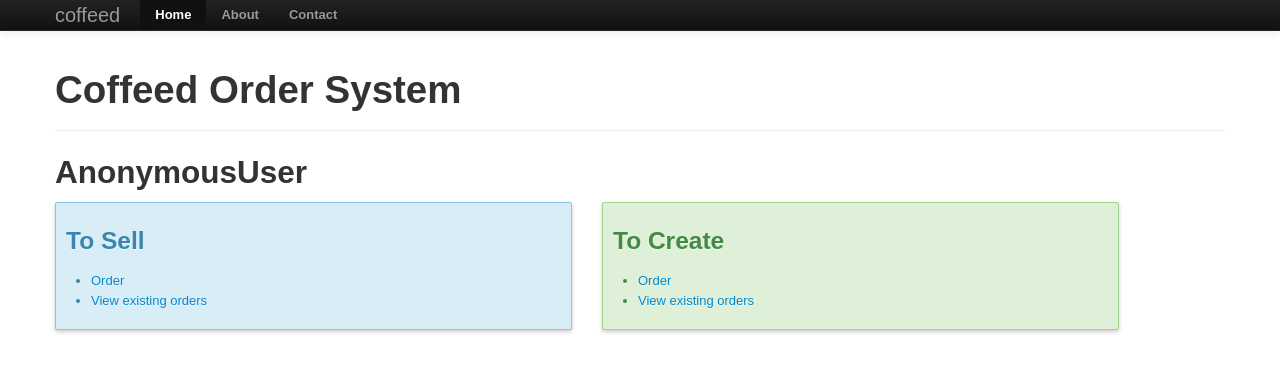
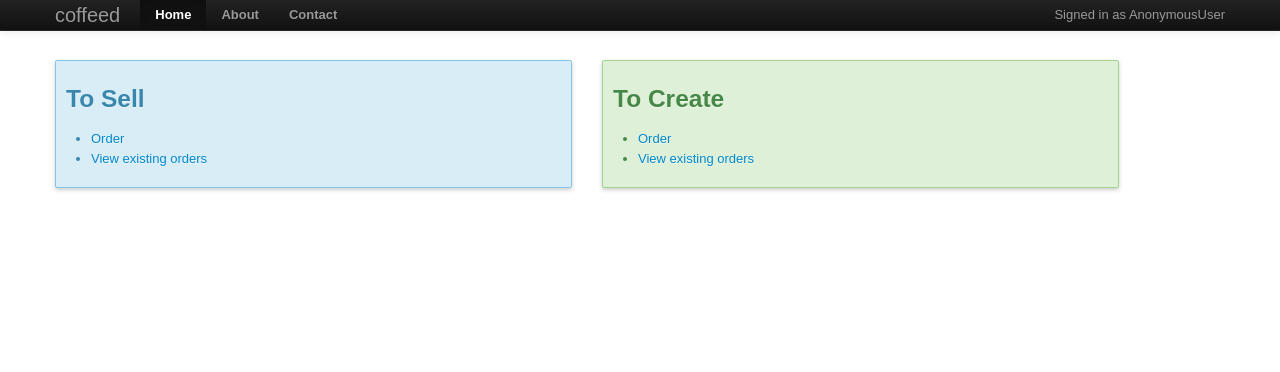
Before and after one commit to sahat/coffeed-django, a Django app: page / in a window 1280 px wide. Shown: the top 372 px of the page. Run offline with Django 3.2, Linux system fonts and the light colour scheme; parts of the project's set-up code (start-up, migrations or seed data) failed here and were passed over.

Commit message:
ui improvements

```diff
--- a/coffeed/templates/base.html
+++ b/coffeed/templates/base.html
@@ -48,17 +48,13 @@
               <li><a href="#about">About</a></li>
               <li><a href="#contact">Contact</a></li>
             </ul>
+            <p class="navbar-text pull-right">Signed in as <a href="#" class="navbar-link">{{ user }}</a></p>
           </div><!--/.nav-collapse -->
         </div>
       </div>
     </div>
 
     <div class="container">
-
-      <h1>{% block page_title %}Coffeed Order System{% endblock page_title %}</h1>
-      <hr/>
-      <h2>{{ user }}</h2>
-
       {% block content %}
       <div class="row">
         <div class="span5 alert alert-info">
@@ -76,9 +72,6 @@
           </ul>
         </div>
       </div>
-
-
-
       {% endblock content %}
 
     </div> <!-- /container -->
```
